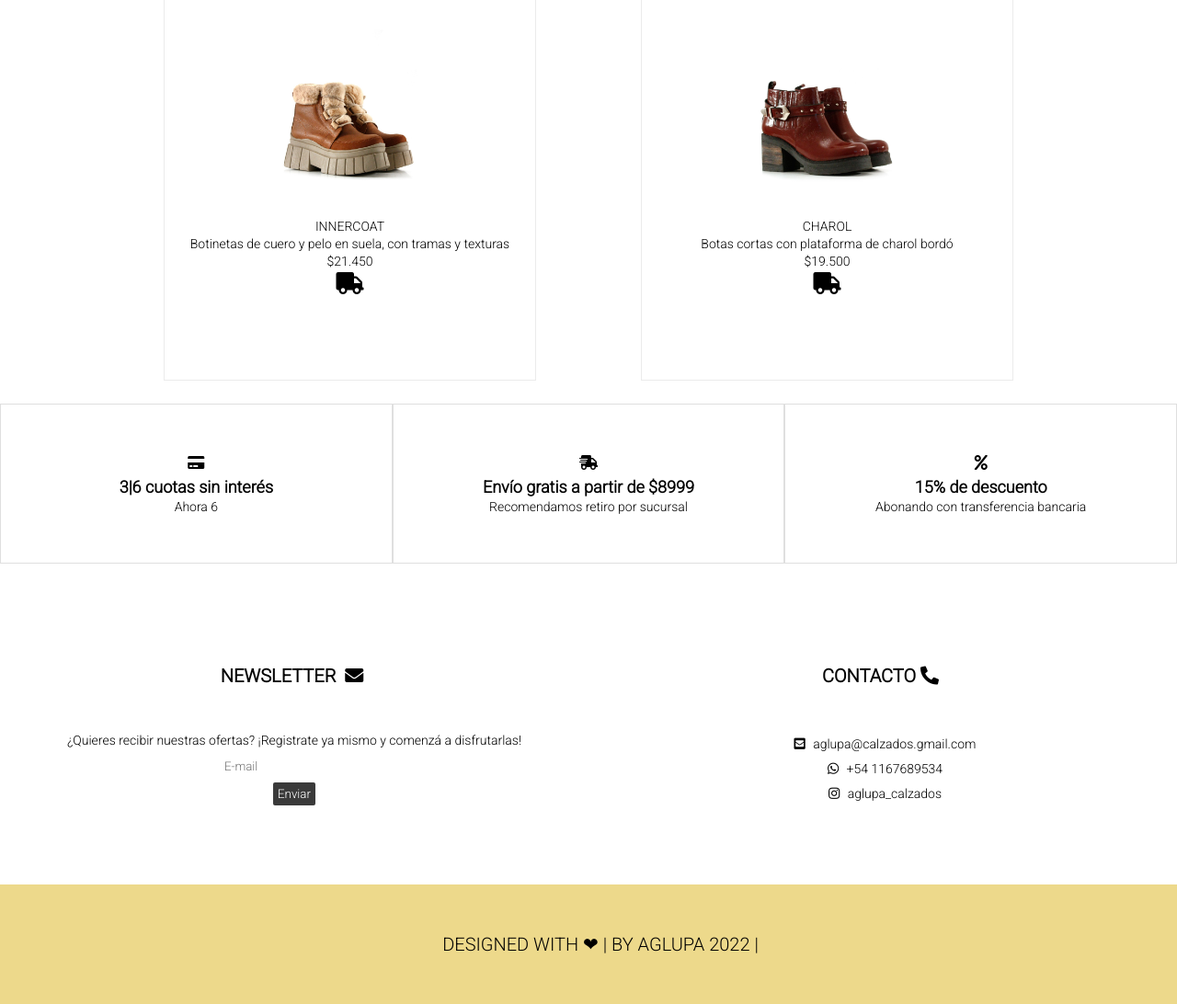
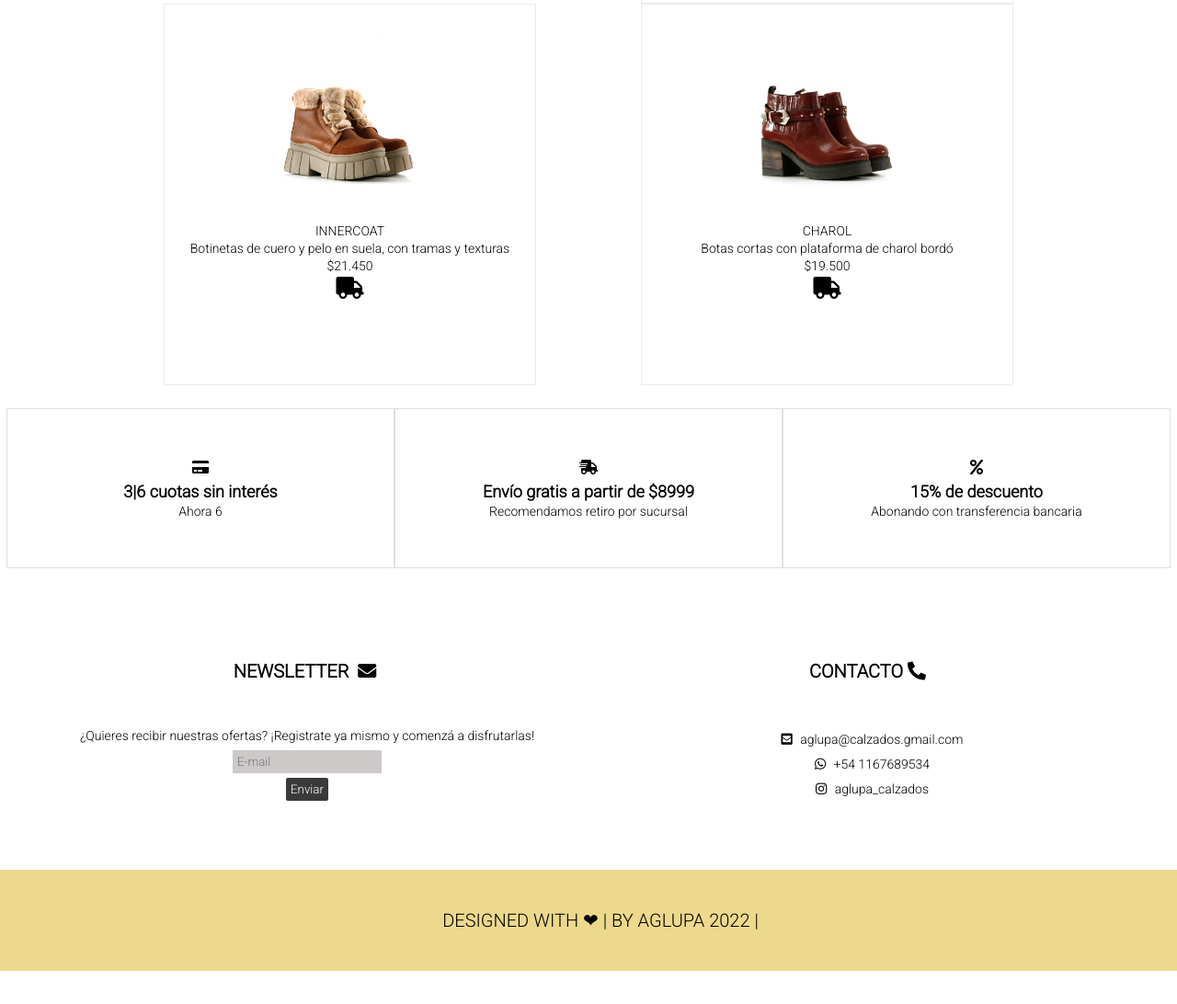
Before and after one commit to Luchitodelgado/Aglupaelverdadero, a Node server app: page /botas/ in a window 1280 px wide. Shown: the part 1610-2702 px from the top of the page at 92% size. After the commit the page ends 2666 px from the top, so only its background shows below. Run offline with Node 20, Linux system fonts and the light colour scheme.

Commit message:
footer y navbar 100% mobile

```diff
--- a/public/css/header.css
+++ b/public/css/header.css
@@ -7,7 +7,7 @@
     width: 100%;
     padding: 0px;
     height: auto;
-    background-color:#e0be3693;
+    background-color: #e0be3693;
 }
 .container-logo{
     display: flex;
@@ -59,23 +59,22 @@
     display: flex;
     flex-wrap: wrap;
     justify-content: center;
-
 }
 .ul-derecha{
     display: flex;
-    margin: 5px;
-    padding: 5px;
-    width: 30%;
+    justify-content: center;
+    width: 50%;
 }
 .hijos-ul-derecha{
-    padding: 5px;
+    padding: 0px;
+    width: 100%;
     list-style: none;
     text-decoration: none;
 }
 .a-header{
     color: white;
     font-family: 'roboto';
-    margin: 8px;
+    margin: 10px;
 }
 .a-header:hover{
     color:rgb(70, 70, 70);
@@ -87,7 +86,7 @@
         display: none;
     }
     .img-logo{
-        width: 15%;
+        width: 20%;
         height: auto;
     }
     .buscador{
@@ -122,7 +121,7 @@
         display: none;
     }
     .a-header{
-        font-size:18px;
+        font-size:20px;
     }
     .buscador{
         display: block;
--- a/public/css/mujer-style.css
+++ b/public/css/mujer-style.css
@@ -78,22 +78,15 @@
     background-color:#e0be36;;
 }
 /*-------------FOOTER--------------------*/
-.container-footer {
+.container-hijos {
     display: flex;
+    flex-direction: row;
     justify-content: center;
-    justify-content: space-around;
-    flex-wrap: nowrap;
-}
-.container-footer2 {
-    display: flex;
-    justify-content: center;
-    justify-content: space-around;
     flex-wrap: wrap;
 }
 .hijos-footer {
     border: 1px solid #dfdfdf;
     text-align: center;
-    padding: 50px;
 }
 .titulo-footer {
     font-family: 'Roboto', sans-serif;
@@ -110,14 +103,17 @@
 h6{
     font-weight: bold;
 }
+.container-newletter {
+    display: flex;
+    justify-content: center;
+    flex-wrap: wrap;
+}
 .newsletter {
     text-align: center;
     padding: 60px;
-    width: 50%;
 }
 .contacto {
     text-align: center;
-    width: 50%;
     padding: 60px;
 }
 .p-contacto {
@@ -146,9 +142,10 @@
     background-color:rgba(58, 58, 58, 0.582);
 }
 .input-email{
-    border: white;
+    background-color: rgb(205, 201, 201);
     padding: 5px;
     margin: 5px;
+    color: white;
 }
 @media (min-width:361px){
     /*----------------MOBILE-MAIN------*/
@@ -182,13 +179,10 @@
         padding: 4px;
     }
     /*-----------MOBILE-FOOTER-----------*/
-    .container-footer {
-        justify-content: center;
-        width: 100%;
-    }
     .hijos-footer {
         width:100%;
         height: auto;
+        padding: 50px;
     }
     .titulo-footer {
         font-size: 15px;
@@ -232,30 +226,27 @@
         font-size: 15px;
         padding: 4px;
     }
-    .container-footer {
-        width: 100%;
+    .hijos-footer{
+        width: 25%;
         height: auto;
-    }
-    .hijos-footer{
-        width: 33%;
-        height: auto;
+        padding: 50px;
     }
     .titulo-footer {
         font-size: 18px;
     }
     .div-designed {
-        padding: 40px;
+        padding: 30px;
     }
     .designed {
         font-size: 20px;
     }
     .newsletter {
-        padding: 60px;
-        width: 50%;
+        padding: 50px;
+        width: 40%;
     }
     .contacto{
-        padding: 60px;
-        width: 50%;
+        padding: 50px;
+        width: 40%;
     }
     h6 {
         font-size: 18px;
--- a/src/views/partials/footer.ejs
+++ b/src/views/partials/footer.ejs
@@ -1,5 +1,5 @@
 <footer>
-    <div class="container-footer">
+    <div class="container-hijos">
         <div class="hijos-footer">
             <i class="fas fa-credit-card icons"></i>
             <p class="titulo-footer">3|6 cuotas sin interés</p>
@@ -16,7 +16,7 @@
             <p>Abonando con transferencia bancaria</p>
         </div>
     </div>
-    <div class="container-footer">
+    <div class="container-newletter">
         <div class="newsletter">
             <h6>NEWSLETTER <i class="fas fa-envelope icons"></i></h6>
             <p>¿Quieres recibir nuestras ofertas? ¡Registrate ya mismo y comenzá a disfrutarlas!</p>
--- a/src/views/partials/headerNavbar.ejs
+++ b/src/views/partials/headerNavbar.ejs
@@ -15,10 +15,10 @@
     <nav>
         <div class="container-nav">
         <ul class="ul-derecha">
-            <li class="hijos-ul-derecha"><a class="a-header" href="/">Home</a></li>
-            <li class="hijos-ul-derecha"><a class="a-header" href="/shopMujer">Shop</a></li>
-            <li class="hijos-ul-derecha"><a class="a-header" href="/registrarte">Registrarse</a></li>
-            <li class="hijos-ul-derecha"><a class="a-header" href="/ingresa">Ingresá</a></li>
+            <li class="hijos-ul-derecha"><a class="a-header" href="/">HOME NOW</a></li>
+            <li class="hijos-ul-derecha"><a class="a-header" href="/shopMujer">SHOP/MUJER</a></li>
+            <li class="hijos-ul-derecha"><a class="a-header" href="/registrarte">REGISTRARTE</a></li>
+            <li class="hijos-ul-derecha"><a class="a-header" href="/ingresa">INGRESÁ</a></li>
         </ul>
     </div>
     </nav>
```
